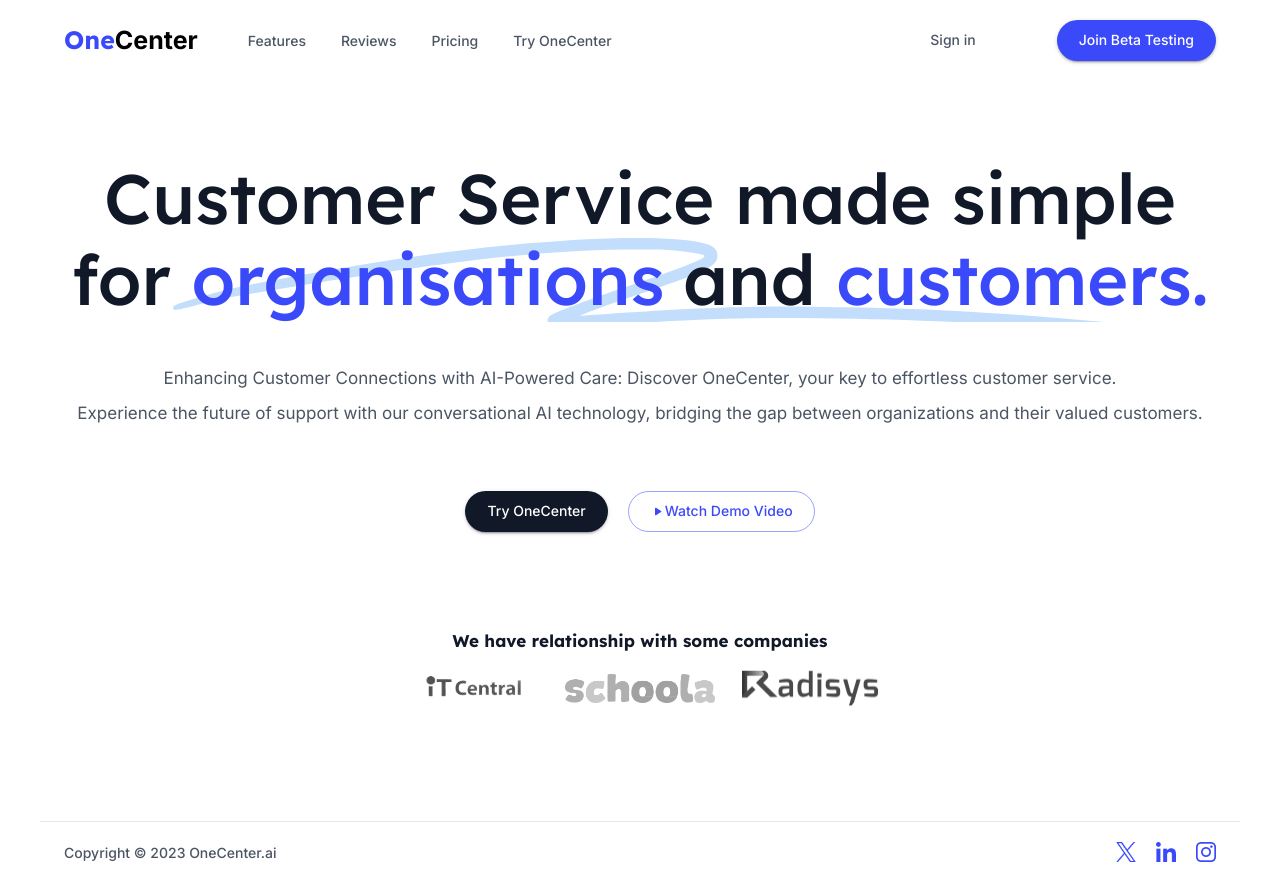
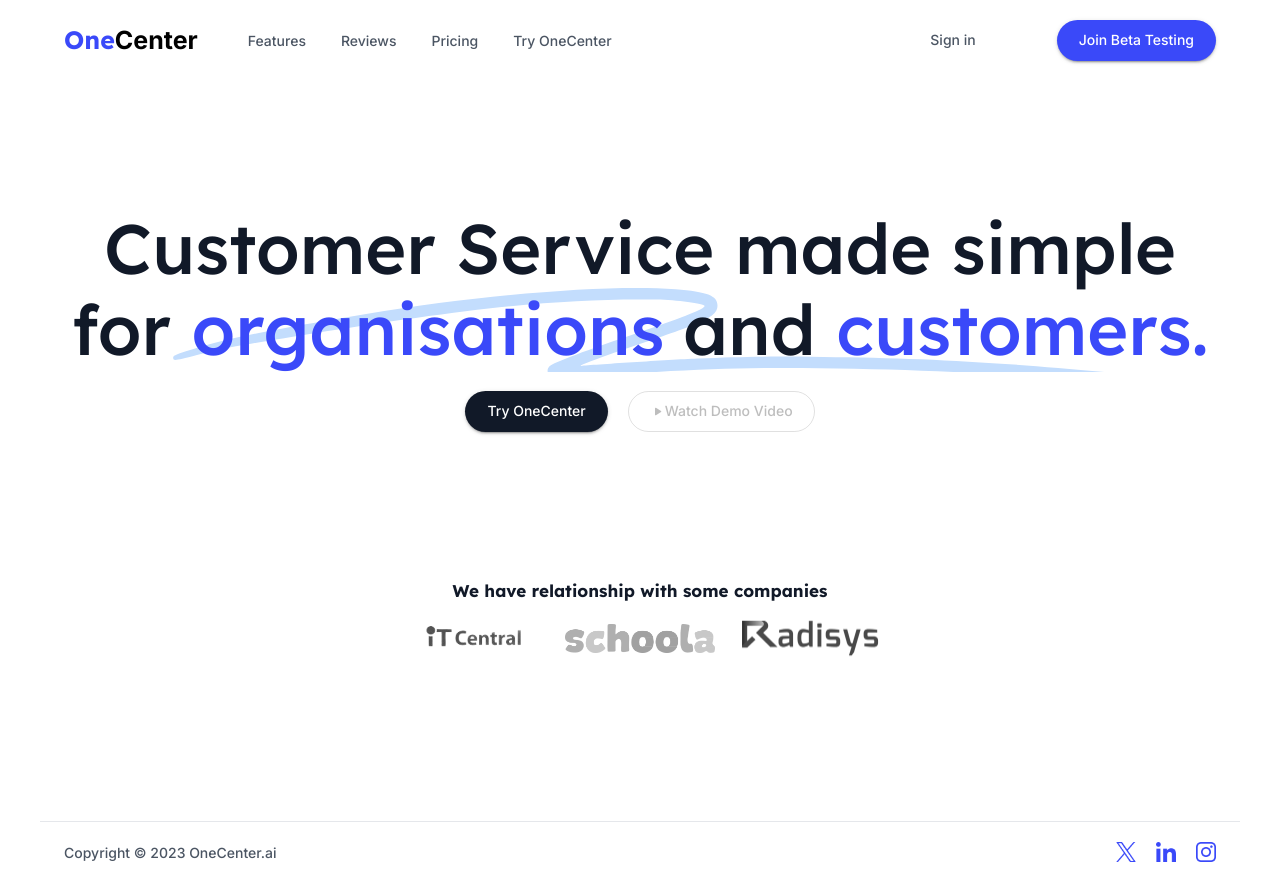
Before and after one commit to onecenterai/onecenter-ui, a React (Vite) app: page / in a window 1280 px wide. Built offline with nearby package versions, Linux system fonts and the light colour scheme; what react-sip would draw is missing.

Commit message:
remove  hero-section description

```diff
--- a/src/pages/Home/HeroSection.tsx
+++ b/src/pages/Home/HeroSection.tsx
@@ -46,7 +46,14 @@
   const classes = useStyles();
   return (
     <div className={classes.heroSection}>
-      <Container sx={{ height: "100%", display: "flex", justifyContent: "space-evenly", flexDirection: "column" }}>
+      <Container
+        sx={{
+          height: "100%",
+          display: "flex",
+          justifyContent: "space-evenly",
+          flexDirection: "column",
+        }}
+      >
         <div>
           <Typography variant="h1" color="error" sx={{ textAlign: "center" }}>
             Customer Service made simple for
@@ -58,28 +65,63 @@
               <span className={classes.span}> customers.</span>
             </span>
           </Typography>
-          <Typography variant="body1" color="secondary" sx={{ textAlign: "center", padding: "4rem 0rem" }} className={classes.heroSection_subText}>
+          {/* <Typography variant="body1" color="secondary" sx={{ textAlign: "center", padding: "4rem 0rem" }} className={classes.heroSection_subText}>
             Enhancing Customer Connections with AI-Powered Care: Discover OneCenter, your key to effortless customer service. <br /> Experience the future of support with our conversational AI
             technology, bridging the gap between organizations and their valued customers.{" "}
-          </Typography>
-          <Grid className="center-center" sx={{ gap: "2rem", padding: "2rem 0rem" }}>
+          </Typography> */}
+          <Grid
+            className="center-center"
+            sx={{ gap: "2rem", padding: "2rem 0rem" }}
+          >
             <Link to="/tryonecenter">
-              <Button variant="contained" color="error" size="large" sx={{ borderRadius: "5rem", textTransform: "none", fontSize: "1.4rem" }}>
+              <Button
+                variant="contained"
+                color="error"
+                size="large"
+                sx={{
+                  borderRadius: "5rem",
+                  textTransform: "none",
+                  fontSize: "1.4rem",
+                }}
+              >
                 Try OneCenter
               </Button>
             </Link>
-            <Button variant="outlined" color="primary" size="large" sx={{ borderRadius: "5rem", textTransform: "none", fontSize: "1.4rem" }}>
+            <Button
+              variant="outlined"
+              color="primary"
+              disabled
+              size="large"
+              sx={{
+                borderRadius: "5rem",
+                textTransform: "none",
+                fontSize: "1.4rem",
+              }}
+            >
               <PlayArrowRounded /> Watch Demo Video
             </Button>
           </Grid>
         </div>
         <Grid item md={12}>
-          <Typography variant="body2" color="error" sx={{ textAlign: "center", fontFamily: "lexend" }}>
+          <Typography
+            variant="body2"
+            color="error"
+            sx={{ textAlign: "center", fontFamily: "lexend" }}
+          >
             We have relationship with some companies
           </Typography>
-          <div className="center-center" style={{ gap: "2rem", height: "70px" }}>
+          <div
+            className="center-center"
+            style={{ gap: "2rem", height: "70px" }}
+          >
             {partnerships.map((partner) => {
-              return <img key={partner.image} src={partner.image} className={classes.partnerImage} />;
+              return (
+                <img
+                  key={partner.image}
+                  src={partner.image}
+                  className={classes.partnerImage}
+                />
+              );
             })}
           </div>
         </Grid>
```
